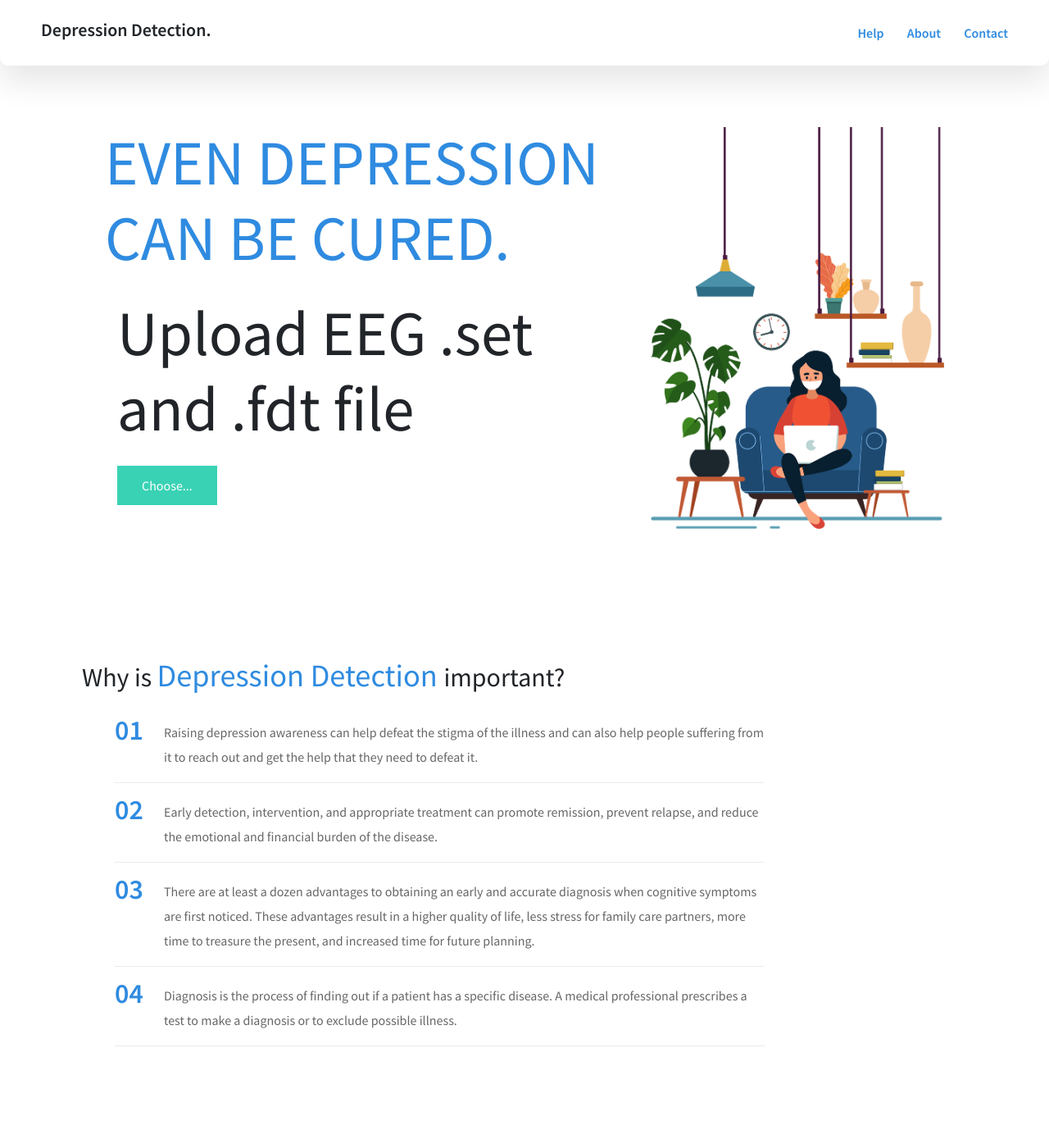
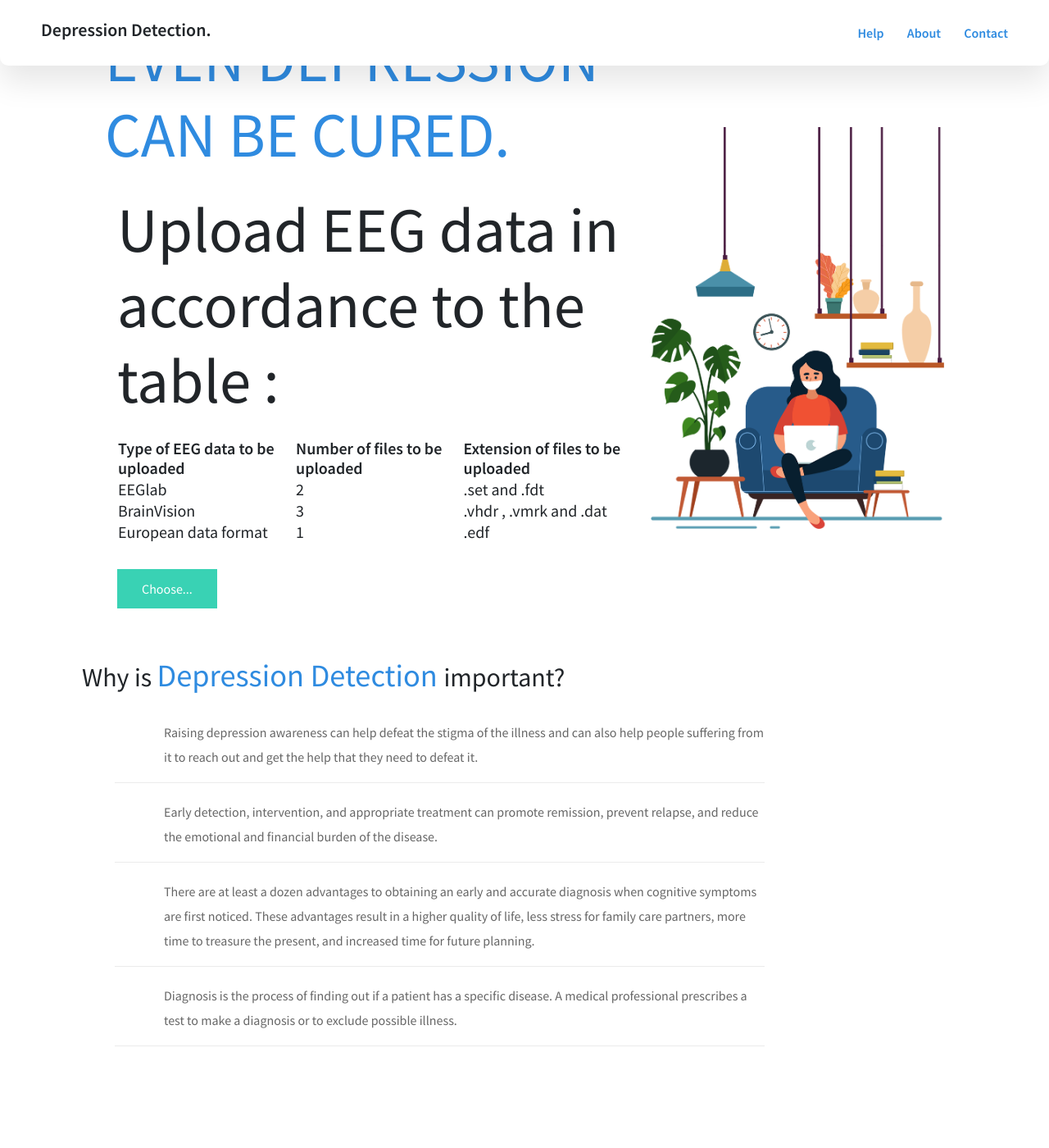
Before and after one commit to Ayush900/flask-deployment-of-model, a Flask app: page / in a window 1280 px wide. Shown: the top 1400 px of the page at 82% size. Run offline with Flask 2, Linux system fonts and the light colour scheme; some libraries are stand-ins or nearby versions.

Commit message:
'fourthcommit'

```diff
--- a/app.py
+++ b/app.py
@@ -56,7 +56,7 @@ def clean_EEG(raw):
 #   Resampling of data
     raw.resample(250, npad="auto")
 #       Removal of bad channels
-    bad_channels=['CB1', 'CB2', 'HEOG', 'VEOG', 'EKG','M1','M2']
+    bad_channels=['CB1', 'CB2', 'HEOG', 'VEOG', 'EKG','M1','M2','Status']
     x=raw.ch_names
     channels_to_remove = []
     for i in x:
@@ -260,7 +260,23 @@ def make_data_pipeline(df,image_size,frame_duration,overlap):
 
 def model_predict(file_path, model):
     # img = image.load_img(img_path, target_size=(224, 224))
-    raw = mne.io.read_raw_eeglab(file_path,preload=True)
+    print(file_path)
+    print(type(file_path))
+    x = file_path.split('.')
+    print(x[-1])
+    if x[-1] == 'set':
+        raw = mne.io.read_raw_eeglab(file_path,preload=True)
+    elif x[-1] == 'vmrk':
+        x[-1] = '.vhdr'
+        file_path=''
+        for i in x:
+            file_path+=i
+        raw = mne.io.read_raw_brainvision(file_path,preload=True)
+    elif x[-1] == 'edf':
+        raw = mne.io.read_raw_edf(file_path,preload=True)
+    else:
+        return -1
+
     # Preprocessing the raw_eeg_file
     # x = image.img_to_array(img)
     x = clean_EEG(raw)
@@ -304,8 +320,11 @@ def upload():
         # f.save(file_path)
 
         # Make prediction
-        name = f[1].filename
+        # name = f[1].filename
+        # print(f[])
         result = model_predict(file_path, model)
+        if type(result) == int and result == -1:
+            return "Format of the file uploaded is not compatible ! You can only upload file of formats : .set or .vhdr or .edf"
         result = result.tolist()
         ans = most_frequent(result)
         if ans == 0:
--- a/templates/base.html
+++ b/templates/base.html
@@ -1,7 +1,3 @@
-
-
-
-
 <!DOCTYPE html>
 <html lang="en">
 <head>
@@ -12,17 +8,12 @@
 
     <link href="https://fonts.googleapis.com/css2?family=Source+Sans+Pro:wght@400;600&display=swap" rel="stylesheet">
     <link href="https://unpkg.com/aos@2.3.1/dist/aos.css" rel="stylesheet">
-
-
     <link href="https://cdn.bootcss.com/bootstrap/4.0.0/css/bootstrap.min.css" rel="stylesheet">
     <script src="https://cdn.bootcss.com/popper.js/1.12.9/umd/popper.min.js"></script>
     <script src="https://cdn.bootcss.com/jquery/3.3.1/jquery.min.js"></script>
     <script src="https://cdn.bootcss.com/bootstrap/4.0.0/js/bootstrap.min.js"></script>
     <link href="{{ url_for('static', filename='css/main.css') }}" rel="stylesheet">
  <script type="text/javascript" src="{{ url_for('static', filename='js/main.js') }}"></script>
-
-
-
 </head>
 <body>
     <div class="wrapper">
@@ -38,11 +29,9 @@
             </div>
         </div>
 
-        <!-- LANDING PAGE -->
-
         <div class="landing">
             <div class="landingText" data-aos="fade-up" data-aos-duration="1000">
-                <h2><span style="color:#2f8be0";font-size: 3vw">EVEN DEPRESSION CAN BE CURED. <span></h2>
+                <h2><span style="color:#2f8be0";font-size: 3vw>EVEN DEPRESSION CAN BE CURED. <span> </h2>
 <br/>
 
 
@@ -65,19 +54,19 @@
 <br/>
                 <ol>
                     <li >
-                        <span style="color:#2f8be0">01</span>
+                        <!-- <span style="color:#2f8be0">01</span> -->
                          <p>Raising depression awareness can help defeat the stigma of the illness and can also help people suffering from it to reach out and get the help that they need to defeat it.</p>
                     </li>
                     <li >
-                        <span style="color:#2f8be0">02</span>
+                        <!-- <span style="color:#2f8be0">02</span> -->
                          <p>Early detection, intervention, and appropriate treatment can promote remission, prevent relapse, and reduce the emotional and financial burden of the disease.</p>
                     </li>
                     <li >
-                        <span style="color:#2f8be0">03</span>
+                        <!-- <span style="color:#2f8be0">03</span> -->
                          <p>There are at least a dozen advantages to obtaining an early and accurate diagnosis when cognitive symptoms are first noticed. These advantages result in a higher quality of life, less stress for family care partners, more time to treasure the present, and increased time for future planning.</p>
                     </li>
                     <li>
-                        <span style="color:#2f8be0">04</span>
+                        <!-- <span style="color:#2f8be0">04</span> -->
                          <p>Diagnosis is the process of finding out if a patient has a specific disease. A medical professional prescribes a test to make a diagnosis or to exclude possible illness.</p>
                     </li>
 
--- a/templates/index.html
+++ b/templates/index.html
@@ -1,6 +1,32 @@
 {% extends "base.html" %} {% block content %}
 
-<h2>Upload EEG .set and .fdt file</h2>
+<h2> Upload EEG data in accordance to the table : </h2>
+<h5>
+  <table style="width:100%">
+    <tr>
+      <th> Type of EEG data to be uploaded </th>
+      <th> Number of files to be uploaded </th>
+      <th> Extension of files to be uploaded </th>
+    </tr>
+    <br>
+    <tr>
+      <td> EEGlab </td>
+      <td> 2 </td>
+      <td> .set and .fdt </td>
+    </tr>
+    <tr>
+      <td> BrainVision </td>
+      <td> 3 </td>
+      <td> .vhdr , .vmrk and .dat </td>
+    </tr>
+    <tr>
+      <td> European data format </td>
+      <td> 1 </td>
+      <td> .edf </td>
+    </tr>
+  </table>
+</h5>
+
 
 <div>
     <form id="upload-file" method="post" enctype="multipart/form-data" >
@@ -8,7 +34,7 @@
         <label for="imageUpload" class="upload-label">
             Choose...
         </label>
-        <input type="file" name="file" id="imageUpload" accept=".set ,.fdt " multiple>
+        <input type="file" name="file" id="imageUpload" accept=".set , .fdt , .vhdr , .vmrk , .dat , .edf " multiple>
     </form>
     <!-- <form action="http://jkorpela.fi/cgi-bin/echo.cgi"enctype="multipart/form-data" method="post">
           <!-- <p>
```
